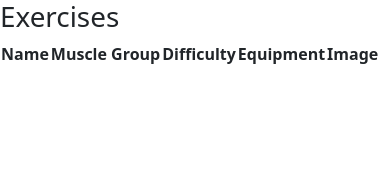
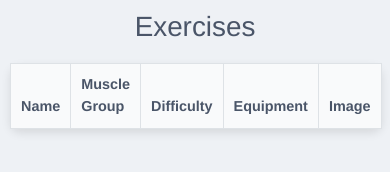
Before and after one commit to jamesbaldwin05/workout-website, a website: page client/home.html in a window 390 px wide. Drawn offline with Linux system fonts and the light colour scheme; no server answers.

Commit message:
Finished table and made it sortable

```diff
--- a/client/assets/css/home.css
+++ b/client/assets/css/home.css
@@ -1,7 +1,99 @@
-#exerciseTable tbody td img {
-    width: 20%;
-    height: auto;
+/* CSS styles created by generative AI */
+
+body {
+    background-color: #eef1f5; /* Soft warm gray-blue background */
+    font-family: 'Helvetica Neue', sans-serif;
+    padding: 20px;
+    color: #2c2f33; /* Neutral dark gray for text */
+    margin: 0; /* Remove default margin */
+}
+
+h1 {
+    text-align: center;
+    margin-bottom: 20px;
+    color: #4a5568; /* Muted slate gray for the heading */
+}
+
+#exerciseTable {
+    width: 80%; /* Table takes up 80% of the page width */
+    max-width: 1200px; /* Maximum width for large screens */
+    margin: 0 auto; /* Center the table horizontally */
+    border-radius: 10px;
+    box-shadow: 0 4px 10px rgba(0, 0, 0, 0.1);
+    border-collapse: collapse; /* Ensures proper spacing between cells */
+}
+
+#exerciseTable th,
+#exerciseTable td {
+    padding: 12px 15px;
+    text-align: left;
+    color: #2c2f33; /* Neutral dark gray text */
+}
+
+#exerciseTable th {
+    background-color: #f9fafb; /* Light gray background for headers */
+    color: #4a5568; /* Muted slate gray text */
+    font-weight: bold;
+}
+
+#exerciseTable td {
+    background-color: #f9fafb; /* Light neutral gray for table rows */
+}
+
+#exerciseTable tr:nth-child(even) {
+    background-color: #f1f5f9; /* Slightly darker gray for even rows */
+}
+
+#exerciseTable td img {
+    width: 15rem; /* Increased image size to 7rem */
+    height: auto; /* Matching height for square image */
     max-width: 100%;
     display: block;
     margin: 0 auto;
 }
+
+/* Increase image column size */
+#exerciseTable td:nth-child(5) {
+    width: 20%; /* Adjusted image column width to fit larger images */
+}
+
+/* Adjust other text columns to make space for the image */
+#exerciseTable td:nth-child(1), /* Name column */
+#exerciseTable td:nth-child(2), /* Muscle group column */
+#exerciseTable td:nth-child(3), /* Difficulty column */
+#exerciseTable td:nth-child(4) { /* Equipment column */
+    width: 19%; /* Reduced the width of text columns to balance with larger image */
+}
+
+#exerciseTable tr:hover {
+    background-color: #e2e8f0; /* Light blue-gray on row hover */
+}
+
+/* Responsive Design */
+@media (max-width: 768px) {
+    body {
+        padding: 10px; /* Adjust padding on smaller screens */
+    }
+
+    #exerciseTable th,
+    #exerciseTable td {
+        padding: 10px; /* Adjust padding for smaller screens */
+        font-size: 0.9rem; /* Adjust font size for better readability */
+    }
+
+    #exerciseTable td img {
+        width: 6rem; /* Adjust image size for small screens */
+        height: 6rem;
+    }
+
+    #exerciseTable td:nth-child(5) {
+        width: 22%; /* Slightly larger image column for small screens */
+    }
+
+    #exerciseTable td:nth-child(1),
+    #exerciseTable td:nth-child(2),
+    #exerciseTable td:nth-child(3),
+    #exerciseTable td:nth-child(4) {
+        width: 19%; /* Adjust text columns for better fit on smaller screens */
+    }
+}
--- a/client/home.html
+++ b/client/home.html
@@ -5,14 +5,15 @@
     <meta name="viewport" content="width=device-width, initial-scale=1.0">
     <title>Exercise app</title>
     <script src="table.js"></script>
+    <script src="assets/dist/js/sorttable.js"></script>
     <link href="assets/dist/css/bootstrap.min.css" rel="stylesheet">
     <link href="assets/css/home.css" rel="stylesheet">
 </head>
 
 <body>
     <h1>Exercises</h1>
-    <table id="exerciseTable">
-        <thead>
+    <table id="exerciseTable" class="sortable table table-bordered table-hover">
+        <thead class="thead-light">
             <tr>
                 <th>Name</th>
                 <th>Muscle Group</th>
```
Also changed, not shown: client/assets/dist/js/sorttable.js (added).
